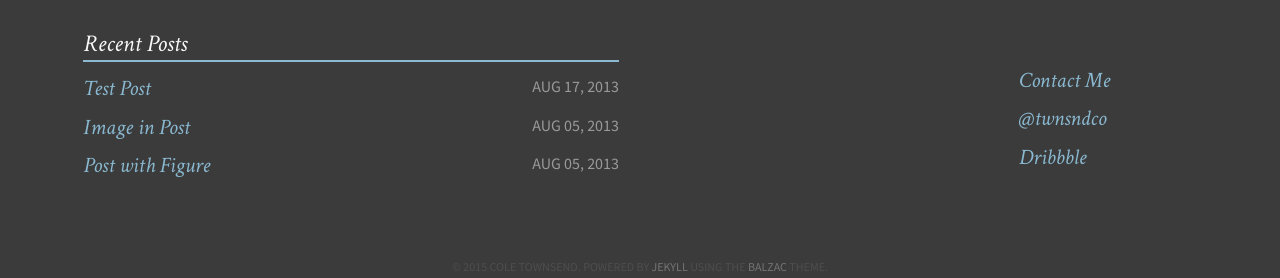
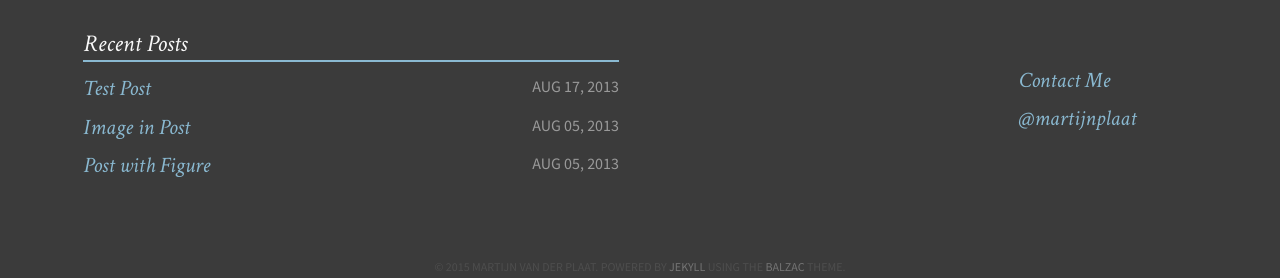
Before and after one commit to martijnplaat/martijnplaat.github.io, a Jekyll site: the page built from index.md, in a window 1280 px wide and 900 px high, scrolled down 738 px. Shown: the part 619-897 px from the top of the window. Built offline with Jekyll 4.4.1, drawn with Linux system fonts in a browser that asks for light colours; some of the changed text lies outside the part shown.

Commit message:
changed settings

```diff
--- a/_config.yml
+++ b/_config.yml
@@ -1,25 +1,22 @@
-title:            Balzac
-tagline:          A beautiful theme.
-description:      Describe your website.
-canonical: http://jekyll.gtat.me
+title:            Martijn van der Plaat
+tagline:          Tech - Sports - Music
+description:      Stuff I like to share
+canonical: http://martijnplaat.github.io
 
 # Owner/author information
 owner:
-  name:           Cole Townsend
+  name:           Martijn van der Plaat
   avatar:         avatar.png
   bio:            "Aesthete & Athlete"
-  email:          cole@coletownsend.com
-  twitter:        twnsndco
-  github:         coletownsend
-  instagram:      ctrunsthis
-  dribbble:       coletownsend
-  disqus:         balzac
-  location:       "Buffalo, NY"
+  email:          mtvanderplaat@gmail.com
+  twitter:        martijnplaat
+  github:         martijnplaat
+  location:       "Amsterdam, NL"
   # Plug in your disqus shortname!
 
 tools:
-  standards:      "HTML, SCSS, Jekyll"
-  software:       "git"
+  standards:      "HTML, SCSS, Jekyll, Javascript"
+  software:       "git, AngularJS"
 
 # Links to include in top navigation
 # For external links add external: true
@@ -27,14 +24,11 @@ links:
   - title: About
     url: /about
   - title: Github
-    url: https://github.com/ColeTownsend/Balzac-for-Jekyll
-    external: true
-  - title: Cole Who?
-    url: http://coletownsend.com
+    url: https://github.com/martijnplaat
     external: true
 
 # http://en.wikipedia.org/wiki/List_of_tz_database_time_zones
-timezone:    America/New_York
+timezone:    Europe/Amsterdam
 future:      true
 highlighter: pygments
 markdown:    kramdown
```
